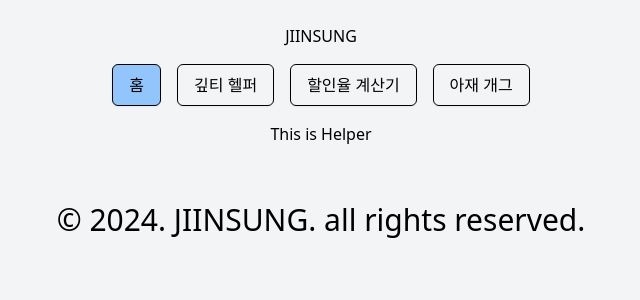
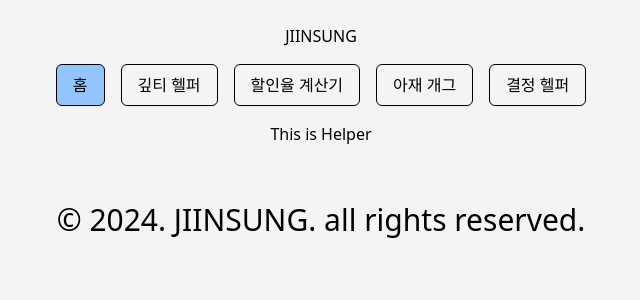
Before and after one commit to JIINSUNG/MyHelper, a Next.js app: page / in a window 1280 px wide. Shown: the top 300 px of the page, without its empty margins (319-959 px from the left). Built offline with nearby package versions, Linux system fonts and the light colour scheme.

Commit message:
feat : 결정 헬퍼 추가

```diff
--- a/src/widgets/MenuSelection.tsx
+++ b/src/widgets/MenuSelection.tsx
@@ -26,6 +26,11 @@ const MenuSelection: React.FC = () => {
 						<MenuButton content="아재 개그" link="ajegag" />
 					</li>
 				</Link>
+				<Link href="/selector">
+					<li>
+						<MenuButton content="결정 헬퍼" link="selector" />
+					</li>
+				</Link>
 			</ul>
 		</nav>
 	);
```
